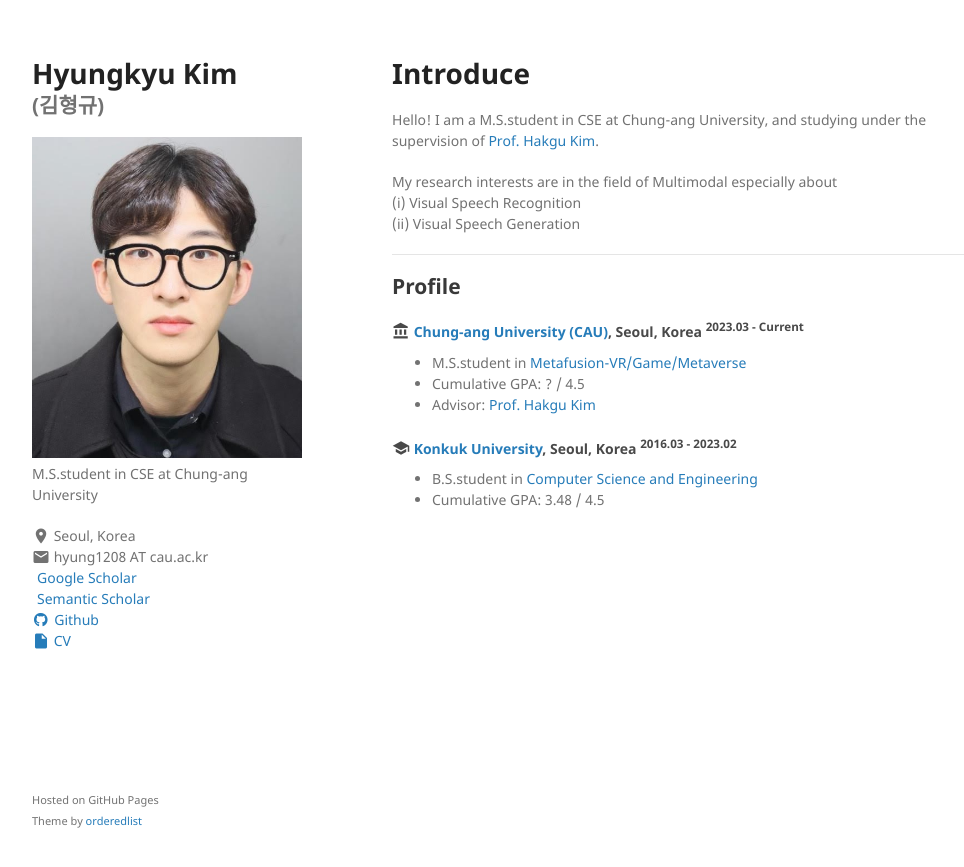
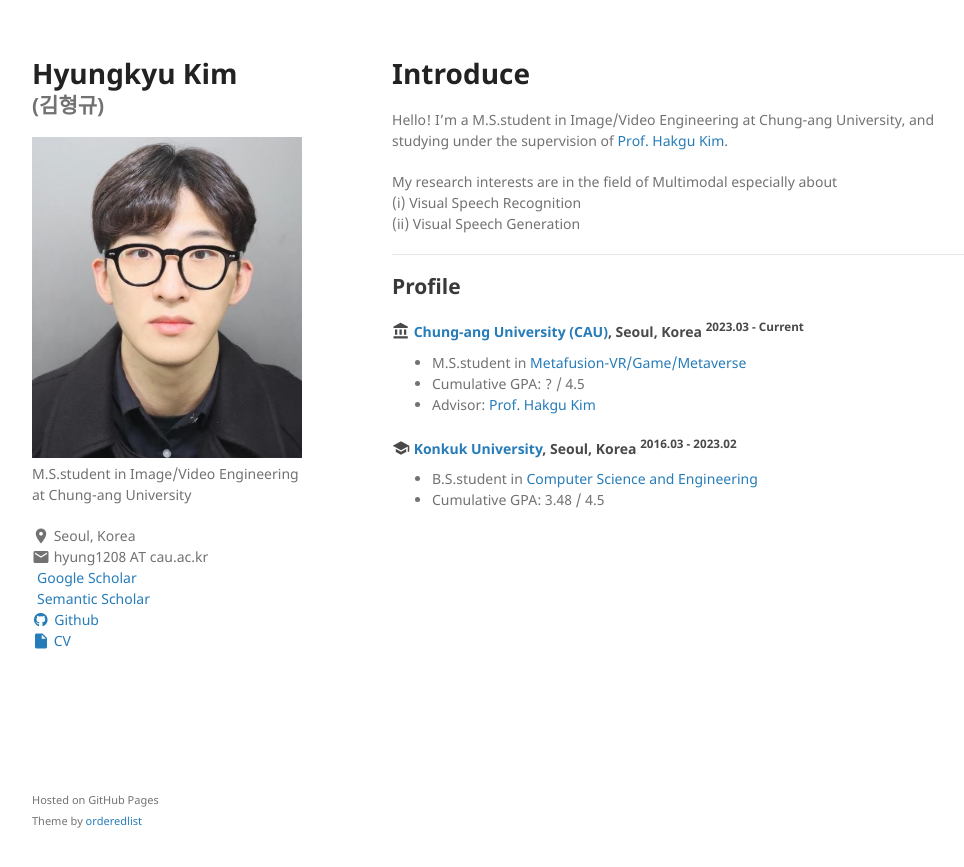
Before and after one commit to kimhyungkyu-1208/HYUNG-KYU-KIM, a Jekyll site: the page built from index.md, in a window 1280 px wide. Shown: the top 867 px of the page, without its empty margins (128-1092 px from the left). Built offline with Jekyll 4.4.1, drawn with Linux system fonts in a browser that asks for light colours; a style sheet for code colours, icons or effects is not loaded; our own code applies the rules of GitHub Pages for plain Markdown files.

Commit message:
update index.md

```diff
--- a/_config.yml
+++ b/_config.yml
@@ -1,7 +1,7 @@
 title: Hyungkyu Kim
 subtitle: (김형규)
 face: /assets/img/hyungkyukim.jpg
-description: M.S.student in CSE at Chung-ang University
+description: M.S.student in Image/Video Engineering at Chung-ang University
 location: Seoul, Korea
 email: hyung1208 AT cau.ac.kr
 homepage: https://github.com/kimhyungkyu-1208/
--- a/index.md
+++ b/index.md
@@ -5,10 +5,11 @@
 # Introduce
 
 Hello!
-I am a M.S.student in CSE at Chung-ang University, and studying under the supervision of [Prof. Hakgu Kim](https://www.irislab.cau.ac.kr/members/pi).
+I'm a M.S.student in Image/Video Engineering at Chung-ang University, and \
+studying under the supervision of [Prof. Hakgu Kim](https://www.irislab.cau.ac.kr/members/pi).
 
-My research interests are in the field of Multimodal especially about\
-(i) Visual Speech Recognition\
+My research interests are in the field of Multimodal especially about \
+(i) Visual Speech Recognition \
 (ii) Visual Speech Generation
 
 * * *
```
Also changed, not shown: README.md.
